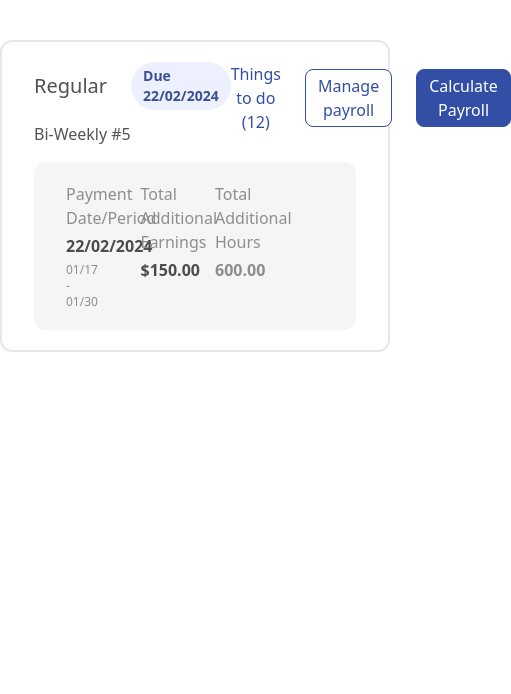
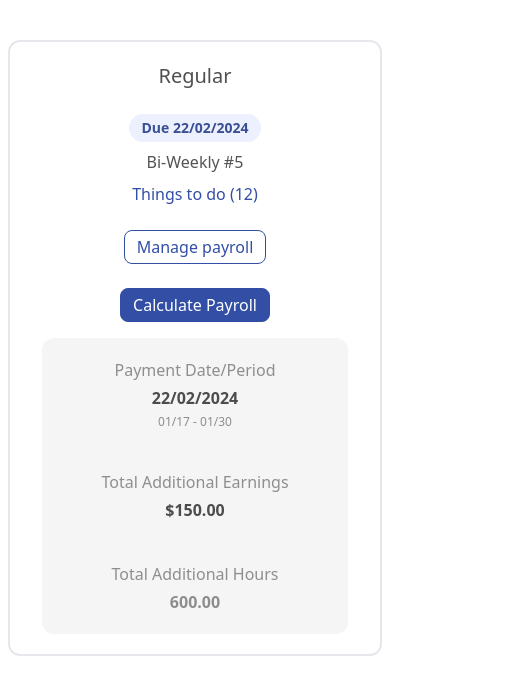
Before and after one commit to Perebonilado/assessment, a Next.js app: page / in a window 390 px wide. Shown: the top 694 px of the page, 511 px wide, since content can reach past the window. Built offline with nearby package versions, Linux system fonts and the light colour scheme.

Commit message:
spacing and responsiveness

```diff
--- a/src/components/PayrollCardContent.tsx
+++ b/src/components/PayrollCardContent.tsx
@@ -10,7 +10,7 @@ interface Props {
 const PayrollCardContent: FC<Props> = ({ data }) => {
   return (
     <Card variant="solid">
-      <div className="grid grid-cols-4 gap-10">
+      <div className="grid grid-cols-4 gap-10 max-md:grid-cols-3 max-sm:grid-cols-1 max-sm:text-center">
         {Object.entries(data).map(
           ([header, { body, subContent, isBodyGreyed, fieldType }], key) => {
             return (
--- a/src/components/PayrollCardHeader.tsx
+++ b/src/components/PayrollCardHeader.tsx
@@ -18,17 +18,17 @@ const PayrollCardHeader: FC<Props> = ({
   const formattedDueDate = `Due ${formatDate(dueDate)}`;
 
   return (
-    <div className="flex items-start mb-4">
-      <div style={{ flex: 1 }}>
-        <div className="flex items-center gap-6">
+    <div className="flex items-start gap-2 mb-4 max-md:flex-col max-sm:items-center max-sm:text-center">
+      <div style={{ flex: 1 }} className="flex flex-col max-md:gap-2">
+        <div className="flex items-center gap-6 max-sm:flex-col">
           <h3 className="text-xl text-[#505050] font-medium">{payrollType}</h3>
           <Chip header={formattedDueDate} />
         </div>
-        <h4 className="text-base text-[#535353] font-medium mt-3">
+        <h4 className="text-base text-[#535353] font-medium md:mt-3">
           {paymentFrequency}
         </h4>
       </div>
-      <div style={{ flex: 2 }} className="flex justify-end items-center gap-6">
+      <div style={{ flex: 2 }} className="flex justify-end items-center gap-6 max-sm:flex-col">
         <Button title="Things to do (12)" variant="text" />
         <Button title="Manage payroll" variant="outlined" />
         <Button title="Calculate Payroll" variant="contained" />
--- a/src/pages/index.tsx
+++ b/src/pages/index.tsx
@@ -4,7 +4,8 @@ import { PayrollCardDetails } from "@/models/PayrollCardDetails";
 
 export default function Home() {
   return (
-    <Container className="!max-w-5xl mx-auto pt-10">
+    <main className="px-2">
+      <Container className="!max-w-5xl mx-auto pt-10 ">
         <PayrollCard
           payrollType="Regular"
           dueDate={new Date()}
@@ -12,6 +13,7 @@ export default function Home() {
           data={payrollCardData}
         />
       </Container>
+    </main>
   );
 }
 
@@ -28,6 +30,6 @@ const payrollCardData: Record<string, PayrollCardDetails> = {
   "Total Additional Hours": {
     body: 600,
     fieldType: "plainNumber",
-    isBodyGreyed: true
+    isBodyGreyed: true,
   },
 };
```
Lines whose indentation alone changed are shown as unchanged.
